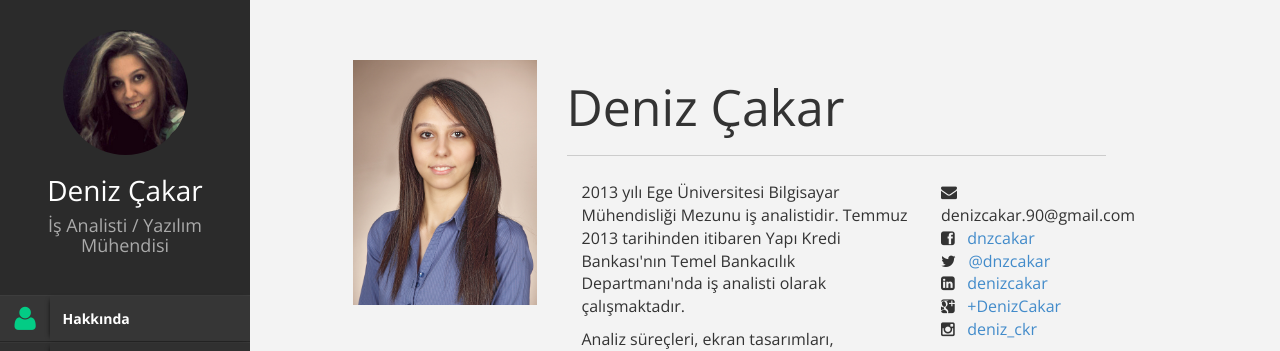
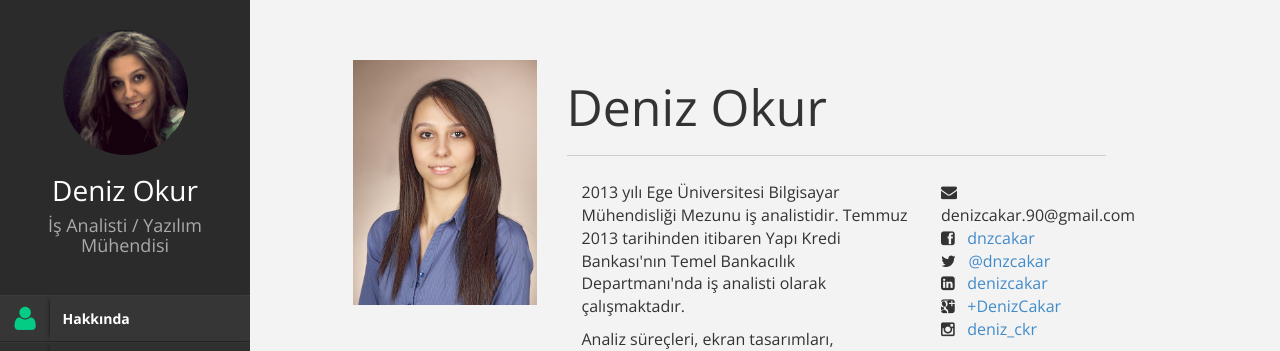
Before and after one commit to denizokur/denizokur.github.io, a Jekyll site: the page built from index.html, in a window 1280 px wide. Shown: the top 351 px of the page. Built offline with Jekyll 4.4.1, drawn with Linux system fonts in a browser that asks for light colours.

Commit message:
Sidebar ve Ana sayfa'da soyadı değişikliği

```diff
--- a/_includes/sidebar.html
+++ b/_includes/sidebar.html
@@ -6,7 +6,7 @@
             <div id="profile" class="clearfix">
                 <div class="portrate hidden-xs"></div>
                 <div class="title">
-                    <h2>Deniz Çakar</h2>
+                    <h2>Deniz Okur</h2>
                     <h3>İş Analisti / Yazılım Mühendisi</h3>
                 </div>
 
--- a/index.html
+++ b/index.html
@@ -19,7 +19,7 @@ id: index
                   </div>
                   <div class="clearfix visible-sm visible-xs"></div>
                   <div class="col-sm-12 col-md-8">
-                      <h3 class="title">Deniz Çakar</h3>
+                      <h3 class="title">Deniz Okur</h3>
                       <div class="col-md-8"><p>2013 yılı Ege Üniversitesi Bilgisayar Mühendisliği Mezunu iş analistidir. Temmuz 2013 tarihinden itibaren Yapı Kredi Bankası'nın Temel Bankacılık Departmanı'nda iş analisti olarak çalışmaktadır.</p>
 
                       <p>Analiz süreçleri, ekran tasarımları, algoritmalar ve yazılım geliştirme yaşam döngüsü konularında deneyim sahibidir.</p>
```
